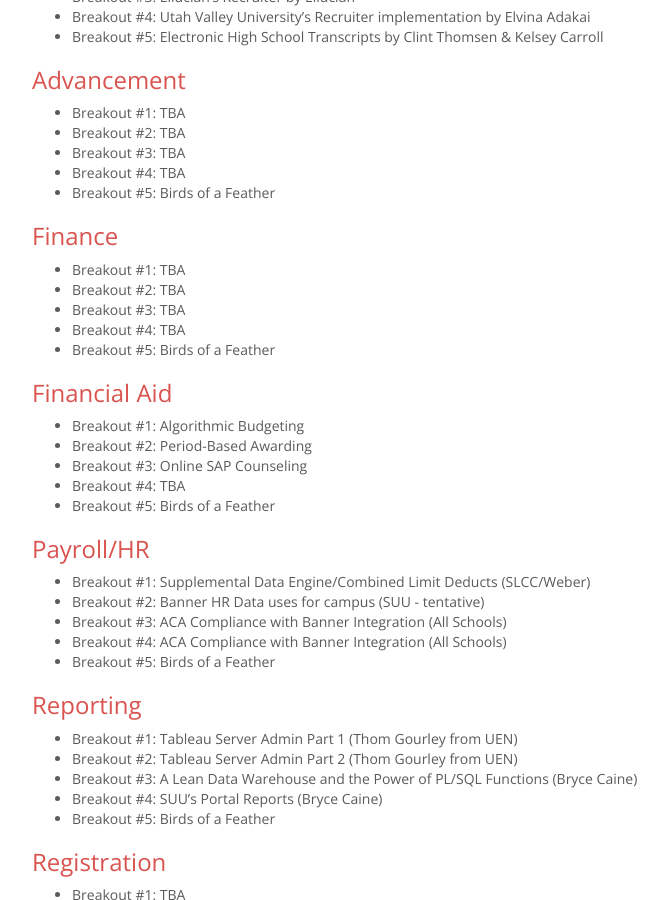
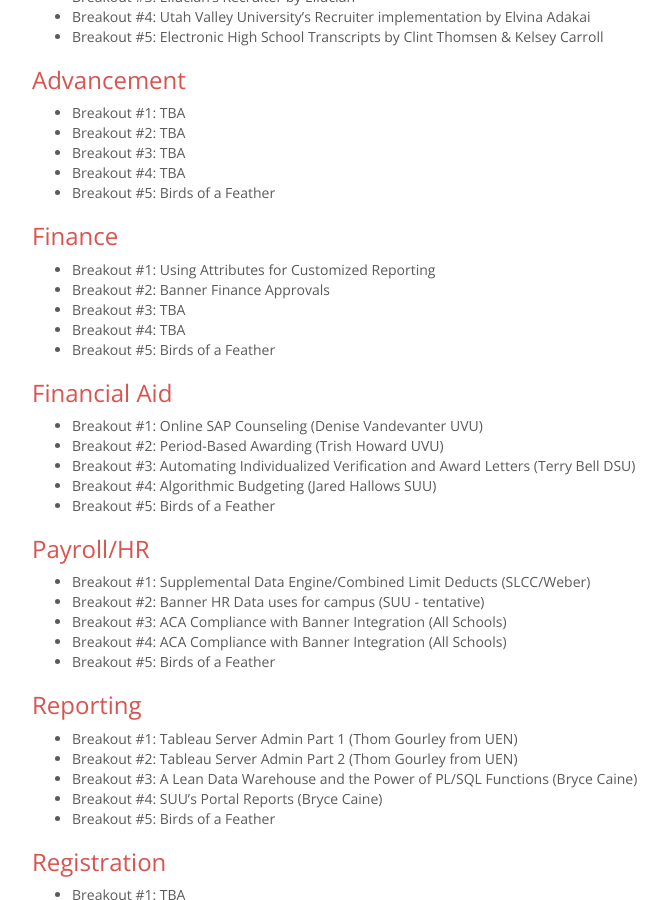
Before and after one commit to ubug/ubug.github.io, a Jekyll site: the page built from schedule/index.md, in a window 1280 px wide and 900 px high, scrolled down 1299 px. Shown: the whole window, without its empty margins (38-706 px from the left). Built offline with Jekyll 4.4.1, drawn with Linux system fonts in a browser that asks for light colours; nearby versions of some CDN libraries; Markdown is read by kramdown in place of the engine named in the settings.

Commit message:
Update index.md

```diff
--- a/schedule/index.md
+++ b/schedule/index.md
@@ -52,18 +52,18 @@
 
 ### Finance
 
-* Breakout #1: TBA
-* Breakout #2: TBA
+* Breakout #1: Using Attributes for Customized Reporting
+* Breakout #2: Banner Finance Approvals
 * Breakout #3: TBA
 * Breakout #4: TBA
 * Breakout #5: Birds of a Feather
 
 ### Financial Aid
 
-* Breakout #1: Algorithmic Budgeting
-* Breakout #2: Period-Based Awarding
-* Breakout #3: Online SAP Counseling
-* Breakout #4: TBA
+* Breakout #1: Online SAP Counseling (Denise Vandevanter UVU)
+* Breakout #2: Period-Based Awarding (Trish Howard UVU)
+* Breakout #3: Automating Individualized Verification and Award Letters (Terry Bell DSU)
+* Breakout #4: Algorithmic Budgeting (Jared Hallows SUU)
 * Breakout #5: Birds of a Feather
 
 ### Payroll/HR
```
